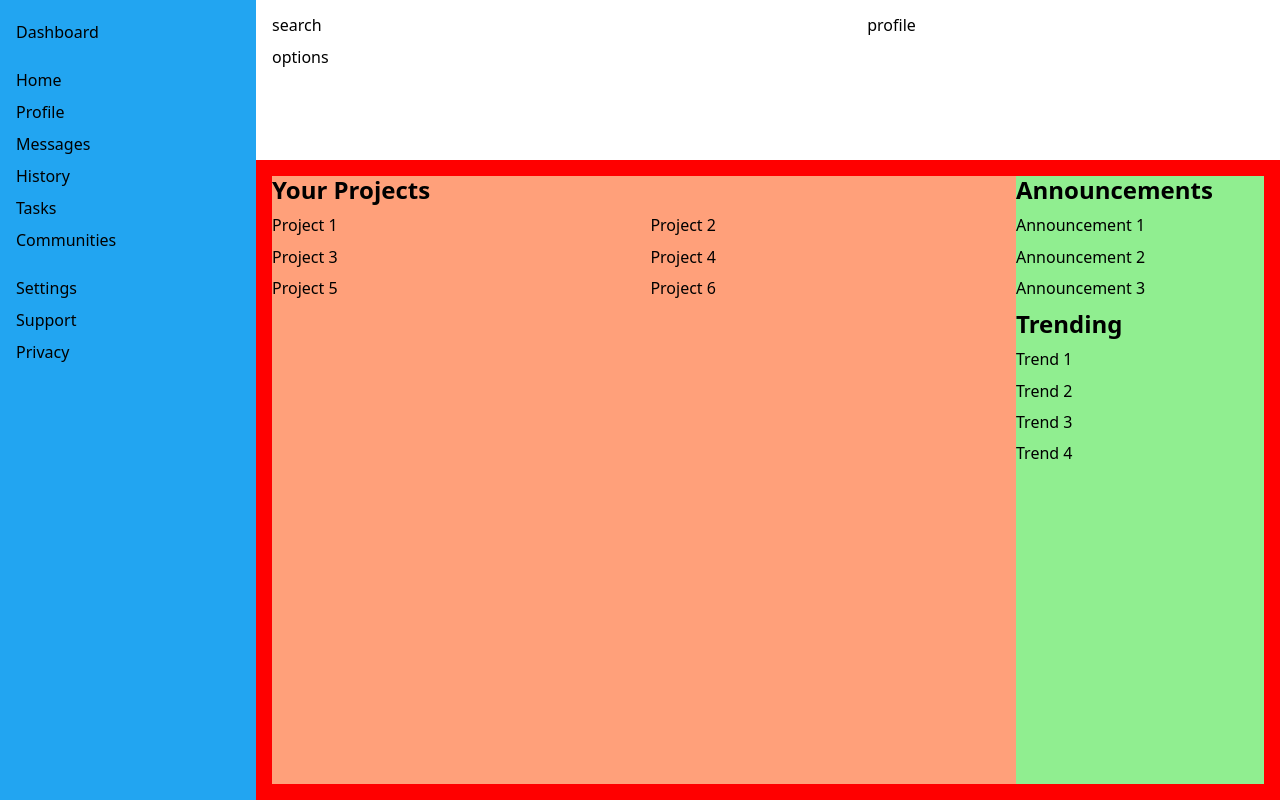
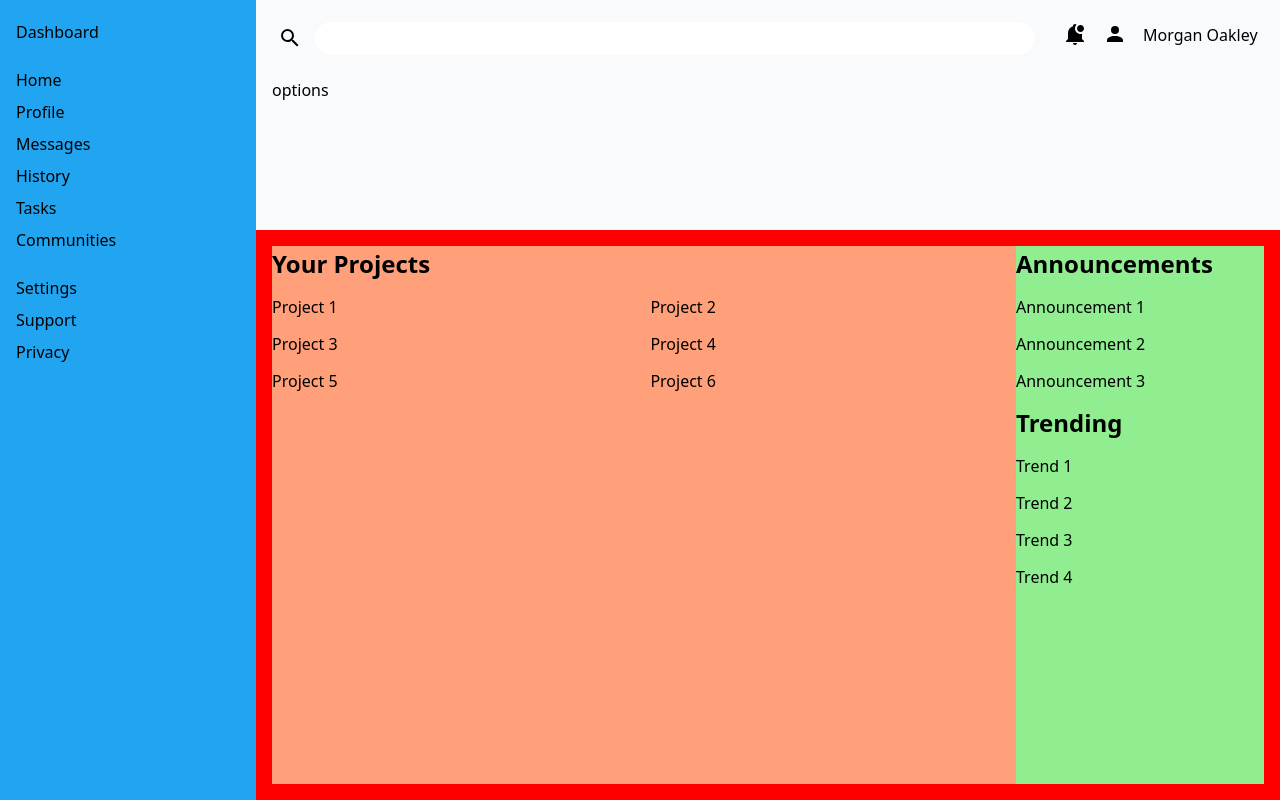
Before and after one commit to diegogo69/top_dashboard, a plain HTML site: page index.html in a window 1280 px wide. Drawn offline with Linux system fonts and the light colour scheme.

Commit message:
FEAT[style]: Add search and account section styling

```diff
--- a/index.html
+++ b/index.html
@@ -29,8 +29,28 @@
         </ul>
     </nav>
     <header>
-        <nav aria-label="search-navigation">search</nav>
-        <div class="account-wrapper">profile</div>
+        <nav aria-label="search-navigation" class="search">
+            <label for="search">
+                <svg xmlns="http://www.w3.org/2000/svg" viewBox="0 0 24 24"><title>magnify</title><path d="M9.5,3A6.5,6.5 0 0,1 16,9.5C16,11.11 15.41,12.59 14.44,13.73L14.71,14H15.5L20.5,19L19,20.5L14,15.5V14.71L13.73,14.44C12.59,15.41 11.11,16 9.5,16A6.5,6.5 0 0,1 3,9.5A6.5,6.5 0 0,1 9.5,3M9.5,5C7,5 5,7 5,9.5C5,12 7,14 9.5,14C12,14 14,12 14,9.5C14,7 12,5 9.5,5Z" /></svg>
+            </label>
+            <input type="search" name="search" id="search">
+        </nav>
+        <div class="account-wrapper">
+            <ul>
+                <li>
+                    <!-- <svg xmlns="http://www.w3.org/2000/svg" viewBox="0 0 24 24"><title>bell-badge-outline</title><path d="M19 17V11.8C18.5 11.9 18 12 17.5 12H17V18H7V11C7 8.2 9.2 6 12 6C12.1 4.7 12.7 3.6 13.5 2.7C13.2 2.3 12.6 2 12 2C10.9 2 10 2.9 10 4V4.3C7 5.2 5 7.9 5 11V17L3 19V20H21V19L19 17M10 21C10 22.1 10.9 23 12 23S14 22.1 14 21H10M21 6.5C21 8.4 19.4 10 17.5 10S14 8.4 14 6.5 15.6 3 17.5 3 21 4.6 21 6.5" /></svg> -->
+                    <svg xmlns="http://www.w3.org/2000/svg" viewBox="0 0 24 24"><title>bell-badge</title><path d="M21 6.5C21 8.43 19.43 10 17.5 10S14 8.43 14 6.5 15.57 3 17.5 3 21 4.57 21 6.5M19 11.79C18.5 11.92 18 12 17.5 12C14.47 12 12 9.53 12 6.5C12 5.03 12.58 3.7 13.5 2.71C13.15 2.28 12.61 2 12 2C10.9 2 10 2.9 10 4V4.29C7.03 5.17 5 7.9 5 11V17L3 19V20H21V19L19 17V11.79M12 23C13.11 23 14 22.11 14 21H10C10 22.11 10.9 23 12 23Z" /></svg>
+                </li>
+                <li>
+                    <!-- <svg xmlns="http://www.w3.org/2000/svg" viewBox="0 0 24 24"><title>account-outline</title><path d="M12,4A4,4 0 0,1 16,8A4,4 0 0,1 12,12A4,4 0 0,1 8,8A4,4 0 0,1 12,4M12,6A2,2 0 0,0 10,8A2,2 0 0,0 12,10A2,2 0 0,0 14,8A2,2 0 0,0 12,6M12,13C14.67,13 20,14.33 20,17V20H4V17C4,14.33 9.33,13 12,13M12,14.9C9.03,14.9 5.9,16.36 5.9,17V18.1H18.1V17C18.1,16.36 14.97,14.9 12,14.9Z" /></svg> -->
+                    <svg xmlns="http://www.w3.org/2000/svg" viewBox="0 0 24 24"><title>account</title><path d="M12,4A4,4 0 0,1 16,8A4,4 0 0,1 12,12A4,4 0 0,1 8,8A4,4 0 0,1 12,4M12,14C16.42,14 20,15.79 20,18V20H4V18C4,15.79 7.58,14 12,14Z" /></svg>
+                </li>
+                <li>
+                    Morgan Oakley
+                </li>
+            </ul>
+
+        </div>
         <div class="options-container">options</div>
     </header>
     <main>
--- a/styles.css
+++ b/styles.css
@@ -26,7 +26,7 @@ html {
 		sans-serif,
 		'Apple Color Emoji',
 		'Segoe UI Emoji';
-	line-height: 1.15; /* 1. Correct the line height in all browsers. */
+	line-height: 1.5; /* 1. Correct the line height in all browsers. */
 	-webkit-text-size-adjust: 100%; /* 2. Prevent adjustments of font size after orientation changes in iOS. */
 	tab-size: 4; /* 3. Use a more readable tab size (opinionated). */
 }
@@ -131,7 +131,7 @@ select,
 textarea {
 	font-family: inherit; /* 1 */
 	font-size: 100%; /* 1 */
-	line-height: 1.15; /* 1 */
+	line-height: 1.25; /* 1 */
 	margin: 0; /* 2 */
 }
 
@@ -223,6 +223,8 @@ ul {
 }
 
 body {
+    --white: #f8fafc;
+
     height: 100vh;
     display: grid;
     grid-template-columns: 1fr 4fr;
@@ -239,7 +241,7 @@ body > nav {
 
     display: grid;
     /* grid-template-columns: 1fr; */
-    grid-auto-rows: min-content;
+    align-content: start;
     gap: 1rem;
 }
 
@@ -251,12 +253,52 @@ body > nav > * {
 
 header {
     grid-area: header;
-    background-color: white;
+    background-color: var(--white);
     padding: 1rem;
 
     display: grid;
-    grid-template-columns: [start]3fr 2fr[end];
+    grid-template-columns: [start]1fr max-content[end];
     grid-template-rows: 1fr 3fr;
+    gap: 1rem;
+}
+
+header .search {
+    padding: .4rem;
+    display: grid;
+    grid-template-columns: min-content 1fr;
+    /* justify-content: start; */
+    gap: .8rem;
+    align-items: center;
+}
+
+svg {
+    width: 1.5rem;
+    vertical-align: -.3rem;
+}
+/*
+header .search svg {
+    width: 1.5rem;
+} */
+
+header input[type="search"] {
+    padding: 0.4rem;
+    border-radius: 1rem;
+    border: none;
+
+}
+
+header input[type="search"]:focus-visible {
+    outline: none;
+    border: none;
+    box-shadow: inset 1px 1px 5px #e2e8f0;
+}
+
+header .account-wrapper ul {
+    padding: .4rem;
+    display: grid;
+    grid-template-columns: repeat(3, max-content);
+    gap: 1rem;
+    align-items: center;
 }
 
 header .options-container {
```
